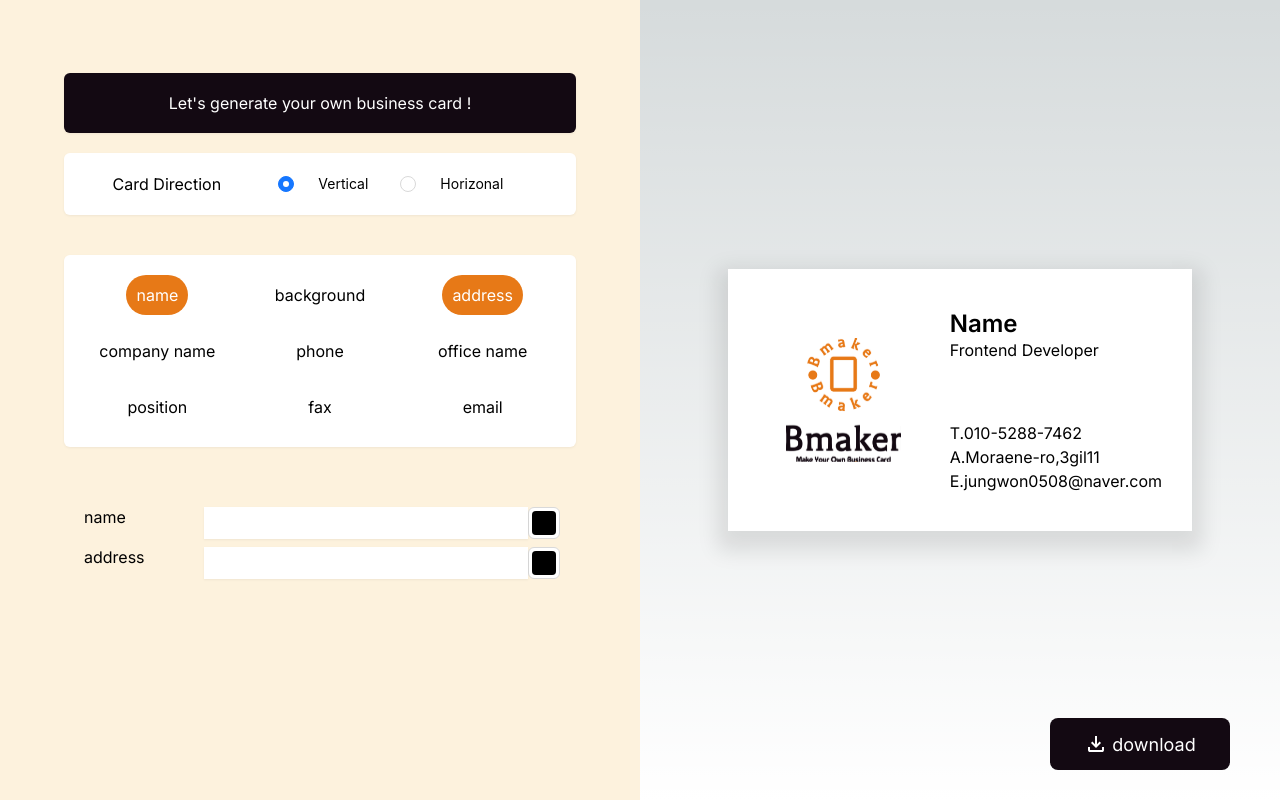
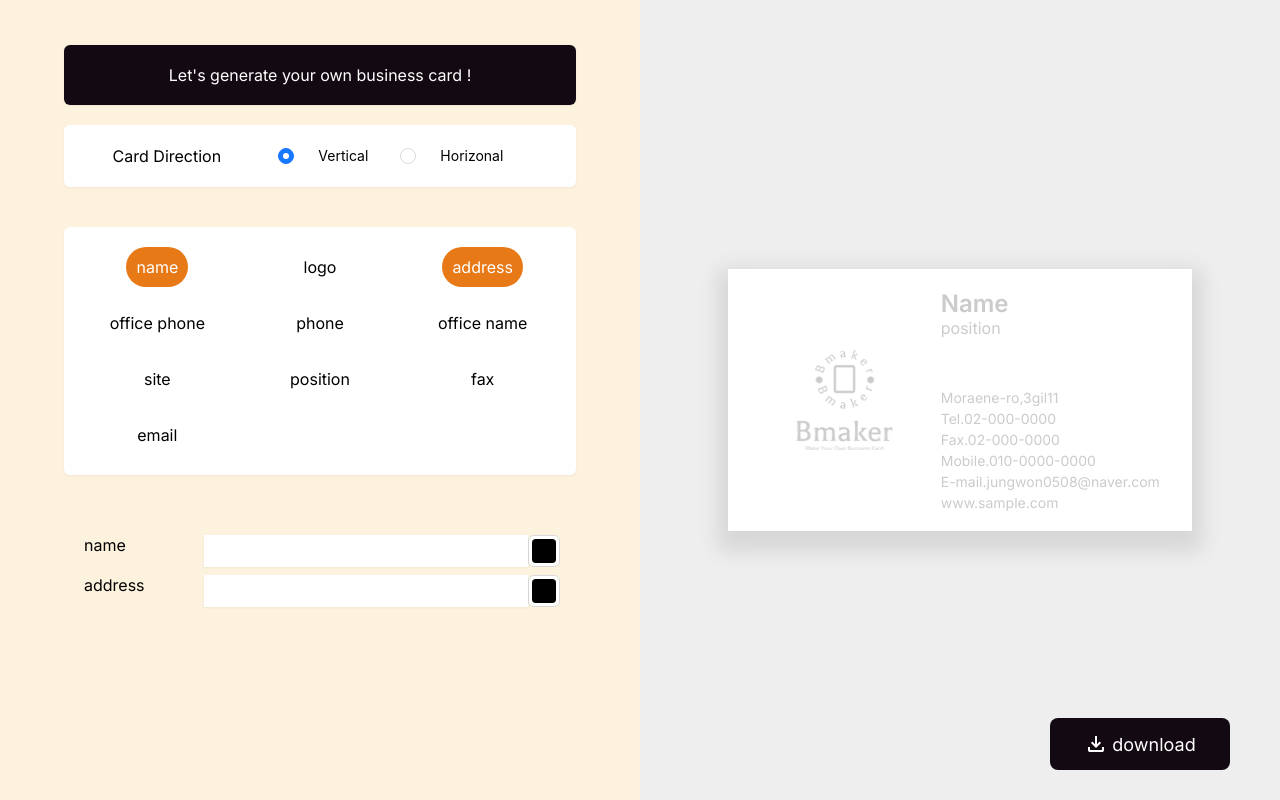
Before and after one commit to businesscard-nextjs/business-card, a Next.js app: page /make in a window 1280 px wide. Built offline with nearby package versions, Linux system fonts and the light colour scheme.

Commit message:
🔥 # make 파일 오른쪽 코드 정리

```diff
--- a/src/components/landing/BCardLFront.tsx
+++ b/src/components/landing/BCardLFront.tsx
@@ -1,8 +1,23 @@
 "use client";
 
 import Image from "next/image";
+import { useRecoilValue } from "recoil";
+import { rc_elementList } from "@/src/components/make/left/leftAtom";
+
+interface PropsType {
+  getRef?: React.RefObject<HTMLDivElement>;
+}
 
 export default function BCardLFront() {
+  const getCardInfo = useRecoilValue(rc_elementList);
+
+  const cardInfo = (label: string) => {
+    const filteredElements = getCardInfo.filter(
+      (element) => element.label === label,
+    );
+
+    return filteredElements.length > 0 ? filteredElements[0] : null;
+  };
   return (
     <div className="flex aspect-[3.4/6] w-[80%] flex-col bg-white px-30 py-20 shadow-card">
       {/* logo */}
@@ -20,8 +35,28 @@ export default function BCardLFront() {
       {/* info */}
       <div className="flex w-full flex-1 flex-col justify-end gap-80 p-10">
         <div className="flex flex-col gap-2">
-          <div className="text-22 font-semibold">Choi Jeongwon</div>
-          <div className="text-16">Frontend Developer</div>
+          {/* name */}
+          <div
+            className="text-24 font-semibold"
+            style={{
+              color: cardInfo("name")?.text.length
+                ? cardInfo("name")?.color
+                : "#CBCBCB",
+            }}
+          >
+            {cardInfo("name")?.text?.length ? cardInfo("name")?.text : "Name"}
+          </div>
+          {/* position */}
+          <div
+            className="text-16"
+            style={{
+              color: cardInfo("position")?.color ?? "#CBCBCB",
+            }}
+          >
+            {cardInfo("position")?.text?.length
+              ? cardInfo("position")?.text
+              : "position"}
+          </div>{" "}
         </div>
         <div className="flex flex-col gap-4">
           <div className="text-16">T. 010-5288-7462</div>
--- /dev/null
+++ b/src/components/landing/BCardWFrontFMake.tsx
@@ -0,0 +1,147 @@
+"use client";
+
+import Image from "next/image";
+
+import { useRecoilValue } from "recoil";
+import {
+  rc_direction,
+  rc_elementList,
+} from "@/src/components/make/left/leftAtom";
+
+interface PropsType {
+  getRef?: React.RefObject<HTMLDivElement>;
+}
+
+const BCardWFrontFMake = ({ getRef }: PropsType) => {
+  const getCardInfo = useRecoilValue(rc_elementList);
+  const getCardDirection = useRecoilValue(rc_direction);
+
+  const cardInfo = (label: string) => {
+    const filteredElements = getCardInfo.filter(
+      (element) => element.label === label,
+    );
+
+    return filteredElements.length > 0 ? filteredElements[0] : null;
+  };
+
+  return (
+    <div
+      ref={getRef}
+      className={`flex bg-white p-20 shadow-card ${getCardDirection === "vertical" ? "aspect-[6/3.4] w-[80%]" : "aspect-[3.4/6] w-[40%] flex-col"}`}
+    >
+      {/* logo */}
+      <div className="flex w-full flex-1 items-center justify-center">
+        <Image
+          src="/images/Bmaker_Logo_g.svg"
+          alt="Bmarker Logo"
+          width={0}
+          height={0}
+          sizes="100vw"
+          priority
+          style={{ width: "50%", height: "auto" }} // optional
+        />
+      </div>
+      {/* info */}
+      <div
+        className={`flex w-full flex-col justify-between ${getCardDirection === "vertical" ? "flex-[1.2]" : "flex-1"}`}
+      >
+        <div className="flex flex-col">
+          {/* name */}
+          <div
+            className="text-24 font-semibold"
+            style={{
+              color: cardInfo("name")?.text.length
+                ? cardInfo("name")?.color
+                : "#CBCBCB",
+            }}
+          >
+            {cardInfo("name")?.text?.length ? cardInfo("name")?.text : "Name"}
+          </div>
+          {/* position */}
+          <div
+            className="text-16"
+            style={{
+              color: cardInfo("position")?.color ?? "#CBCBCB",
+            }}
+          >
+            {cardInfo("position")?.text?.length
+              ? cardInfo("position")?.text
+              : "position"}
+          </div>
+        </div>
+        <div className="flex flex-col gap-4">
+          {/* address */}
+          <div
+            className="text-14"
+            style={{
+              color: cardInfo("address")?.text.length
+                ? cardInfo("address")?.color
+                : "#CBCBCB",
+            }}
+          >
+            {cardInfo("address")?.text.length
+              ? cardInfo("address")?.text
+              : "Moraene-ro,3gil11"}
+          </div>
+          {/* office phone */}
+          <div
+            className="text-14"
+            style={{
+              color: cardInfo("office phone")?.color ?? "#CBCBCB",
+            }}
+          >
+            {cardInfo("office phone")?.text.length
+              ? cardInfo("office phone")?.text
+              : "Tel.02-000-0000"}
+          </div>
+          {/* fax */}
+          <div
+            className="text-14"
+            style={{
+              color: cardInfo("fax")?.color ?? "#CBCBCB",
+            }}
+          >
+            {cardInfo("fax")?.text.length
+              ? cardInfo("fax")?.text
+              : "Fax.02-000-0000"}
+          </div>
+          {/* phone */}
+          <div
+            className="text-14"
+            style={{
+              color: cardInfo("phone")?.color ?? "#CBCBCB",
+            }}
+          >
+            {cardInfo("phone")?.text.length
+              ? cardInfo("phone")?.text
+              : "Mobile.010-0000-0000"}
+          </div>
+          {/* email */}
+          <div
+            className="text-14"
+            style={{
+              color: cardInfo("email")?.color ?? "#CBCBCB",
+            }}
+          >
+            {cardInfo("email")?.text.length
+              ? cardInfo("email")?.text
+              : "E-mail.jungwon0508@naver.com"}
+          </div>{" "}
+          {/* site */}
+          <div
+            className="text-14"
+            style={{
+              color: cardInfo("site")?.color ?? "#CBCBCB",
+            }}
+          >
+            {cardInfo("site")?.text.length
+              ? cardInfo("site")?.text
+              : "www.sample.com"}
+          </div>
+        </div>
+      </div>
+    </div>
+  );
+};
+
+export default BCardWFrontFMake;
--- a/src/components/make/left/ElementPicker.tsx
+++ b/src/components/make/left/ElementPicker.tsx
@@ -8,11 +8,12 @@ import { iElement, rc_elementList } from "./leftAtom";
 function ElementPicker() {
   const elementList: iElement[] = [
     { label: "name", text: "", color: "#000" },
-    { label: "background", text: "", color: "#000" },
+    { label: "logo", text: "", color: "#000" },
     { label: "address", text: "", color: "#000" },
-    { label: "company name", text: "", color: "#000" },
+    { label: "office phone", text: "", color: "#000" },
     { label: "phone", text: "", color: "#000" },
     { label: "office name", text: "", color: "#000" },
+    { label: "site", text: "", color: "#000" },
     { label: "position", text: "", color: "#000" },
     { label: "fax", text: "", color: "#000" },
     { label: "email", text: "", color: "#000" },
--- a/src/containers/make/RightContainer.tsx
+++ b/src/containers/make/RightContainer.tsx
@@ -2,6 +2,7 @@
 
 import DownloadIcon from "@/src/components/icons/DownloadIcon";
 import BCardWFront from "@/src/components/landing/BCardWFront";
+import BCardWFrontFMake from "@/src/components/landing/BCardWFrontFMake";
 import BCardLFront from "@/src/components/landing/BCardLFront";
 import BCardLBack from "@/src/components/landing/BCardLBack";
 
@@ -34,16 +35,10 @@ export default function RightContainer() {
   }, [ref]);
 
   return (
-    <div className="relative flex w-full flex-1 items-center justify-center p-30">
-      {getCardDirection === "vertical" ? (
-        <div className="flex w-[80%] items-center justify-center">
-          <BCardWFront getRef={ref} />
-        </div>
-      ) : (
-        <div className="flex w-full max-w-[360px] items-center justify-center">
-          <BCardLFront />
-        </div>
-      )}
+    <div className="relative flex w-full flex-1 items-center justify-center bg-gray1 p-30">
+      <div className="flex h-full w-full items-center justify-center">
+        <BCardWFrontFMake getRef={ref} />
+      </div>
       <div
         className="button active big hover absolute bottom-[30px] right-[50px] w-full max-w-[180px] items-center gap-4"
         onClick={downloadImage}
```
Also changed, not shown: public/images/Bmaker_Logo_g.svg (added).
